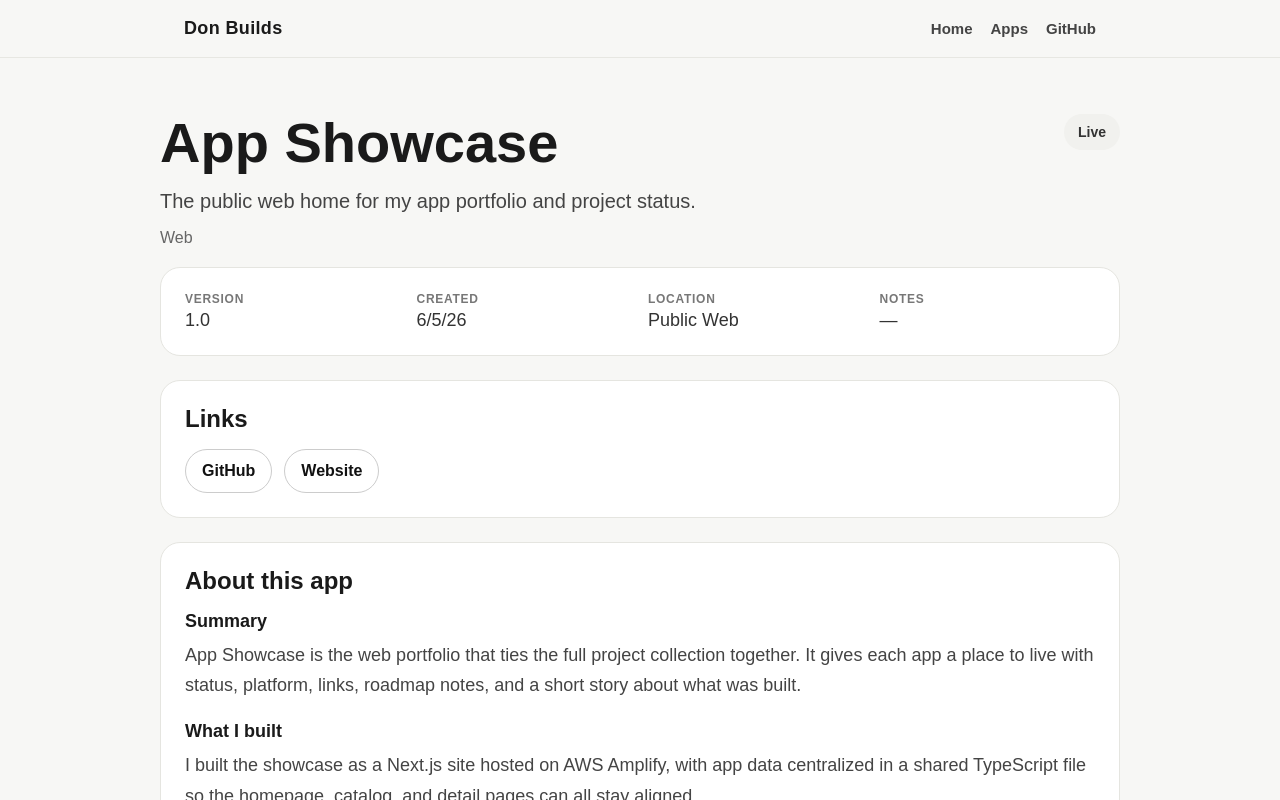
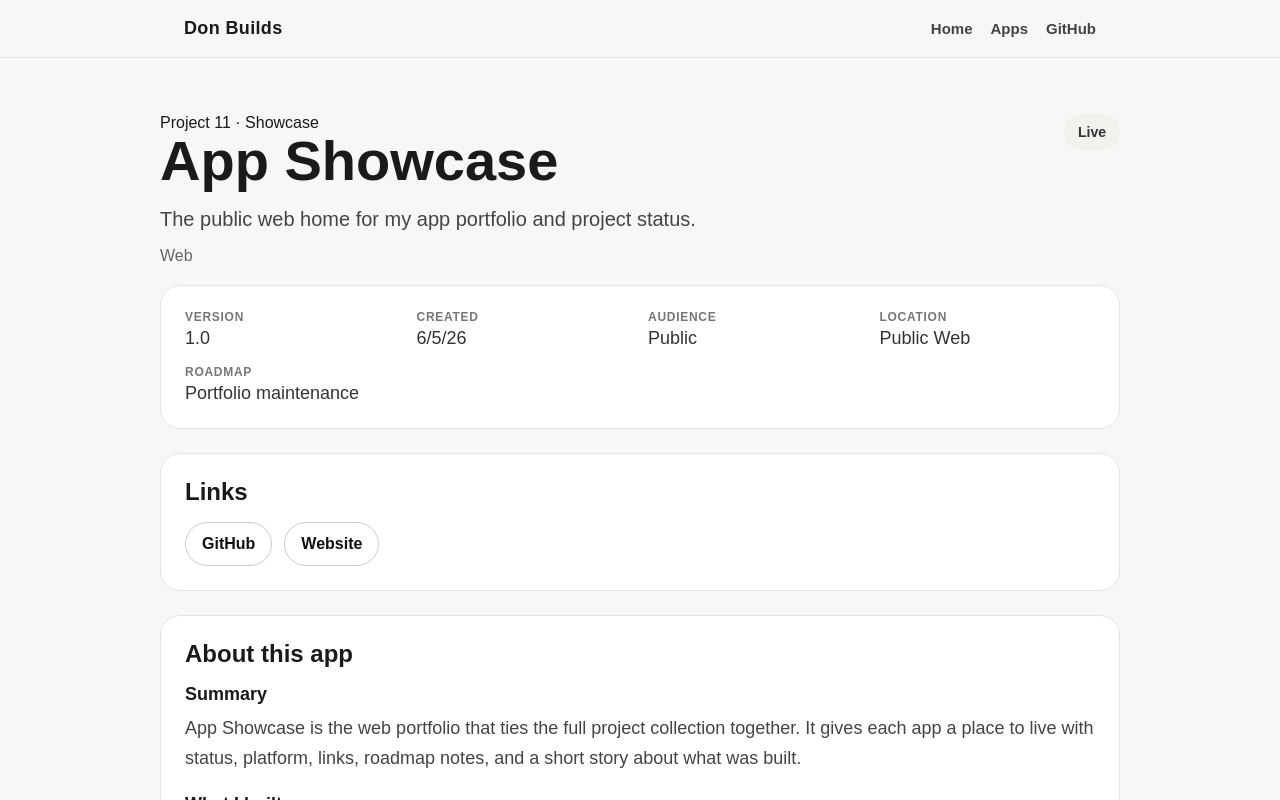
Before and after one commit to donnoel/apps-showcase, a Next.js app: page /apps/app-showcase in a window 1280 px wide. Shown: the top 800 px of the page. Built offline with nearby package versions, Linux system fonts and the light colour scheme.

Commit message:
Show updated status details on app pages

```diff
--- a/app/apps/[slug]/page.tsx
+++ b/app/apps/[slug]/page.tsx
@@ -29,6 +29,7 @@ export default async function AppDetailPage({ params }: AppDetailPageProps) {
     Boolean(app.appStoreUrl) ||
     Boolean(app.playStoreUrl) ||
     Boolean(app.githubUrl) ||
+    Boolean(app.githubPagesUrl) ||
     Boolean(app.websiteUrl)
 
   const hasStory =
@@ -41,6 +42,9 @@ export default async function AppDetailPage({ params }: AppDetailPageProps) {
       <div className={styles.container}>
         <div className={styles.headerBlock}>
           <div className={styles.headerText}>
+            <p className={styles.projectLabel}>
+              Project {app.projectNumber} · {app.projectName}
+            </p>
             <h1 className={styles.title}>{app.name}</h1>
 
             <p className={styles.description}>{app.description}</p>
@@ -82,6 +86,11 @@ export default async function AppDetailPage({ params }: AppDetailPageProps) {
             </div>
 
             <div>
+              <p className={styles.metaLabel}>Audience</p>
+              <p className={styles.metaValue}>{app.audience}</p>
+            </div>
+
+            <div>
               <p className={styles.metaLabel}>Location</p>
               <p className={styles.metaValue}>
                 {app.location || "Not listed"}
@@ -89,8 +98,8 @@ export default async function AppDetailPage({ params }: AppDetailPageProps) {
             </div>
 
             <div>
-              <p className={styles.metaLabel}>Notes</p>
-              <p className={styles.metaValue}>{app.notes || "—"}</p>
+              <p className={styles.metaLabel}>Roadmap</p>
+              <p className={styles.metaValue}>{app.roadmap || "—"}</p>
             </div>
           </div>
         </section>
@@ -130,6 +139,17 @@ export default async function AppDetailPage({ params }: AppDetailPageProps) {
                   className={styles.secondaryLink}
                 >
                   GitHub
+                </a>
+              )}
+
+              {app.githubPagesUrl && (
+                <a
+                  href={app.githubPagesUrl}
+                  target="_blank"
+                  rel="noreferrer"
+                  className={styles.secondaryLink}
+                >
+                  GitHub Pages
                 </a>
               )}
 
```
